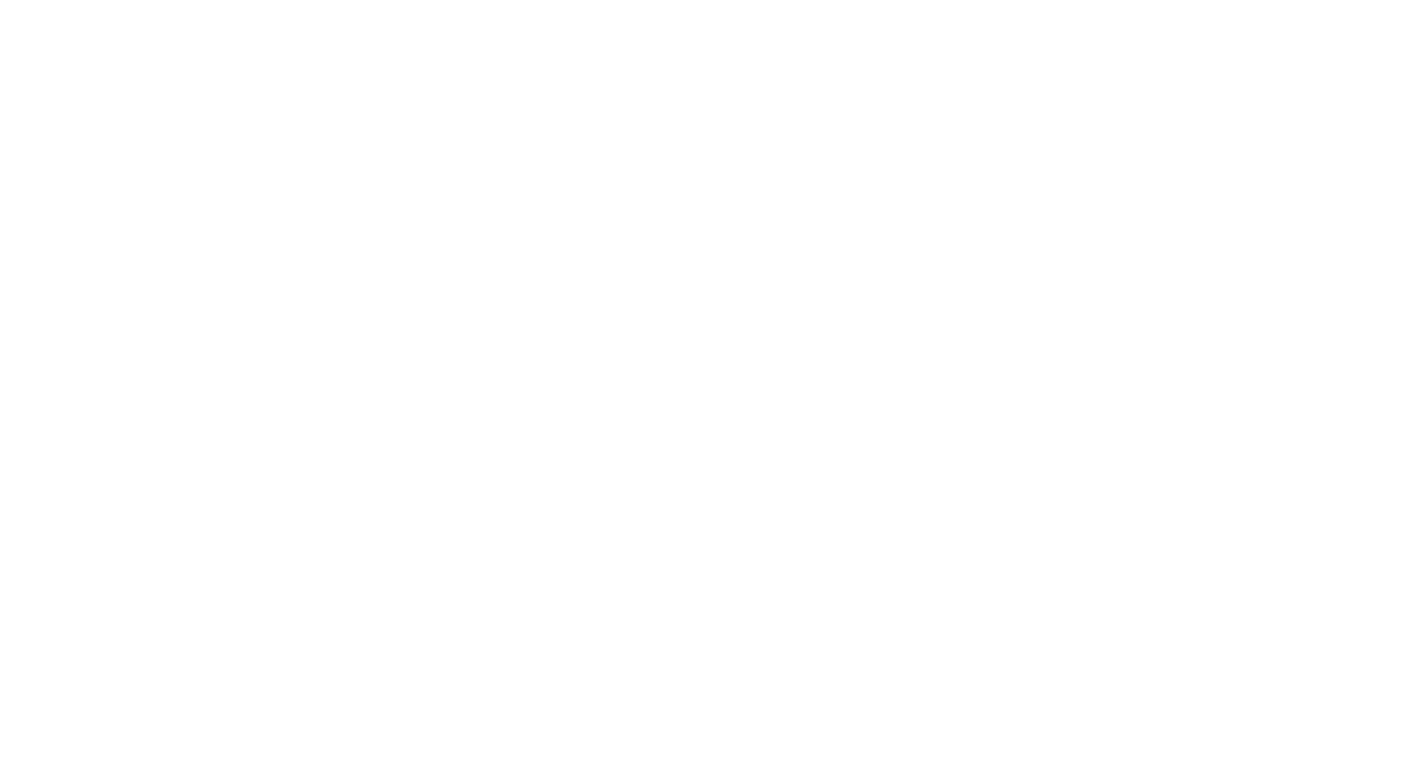
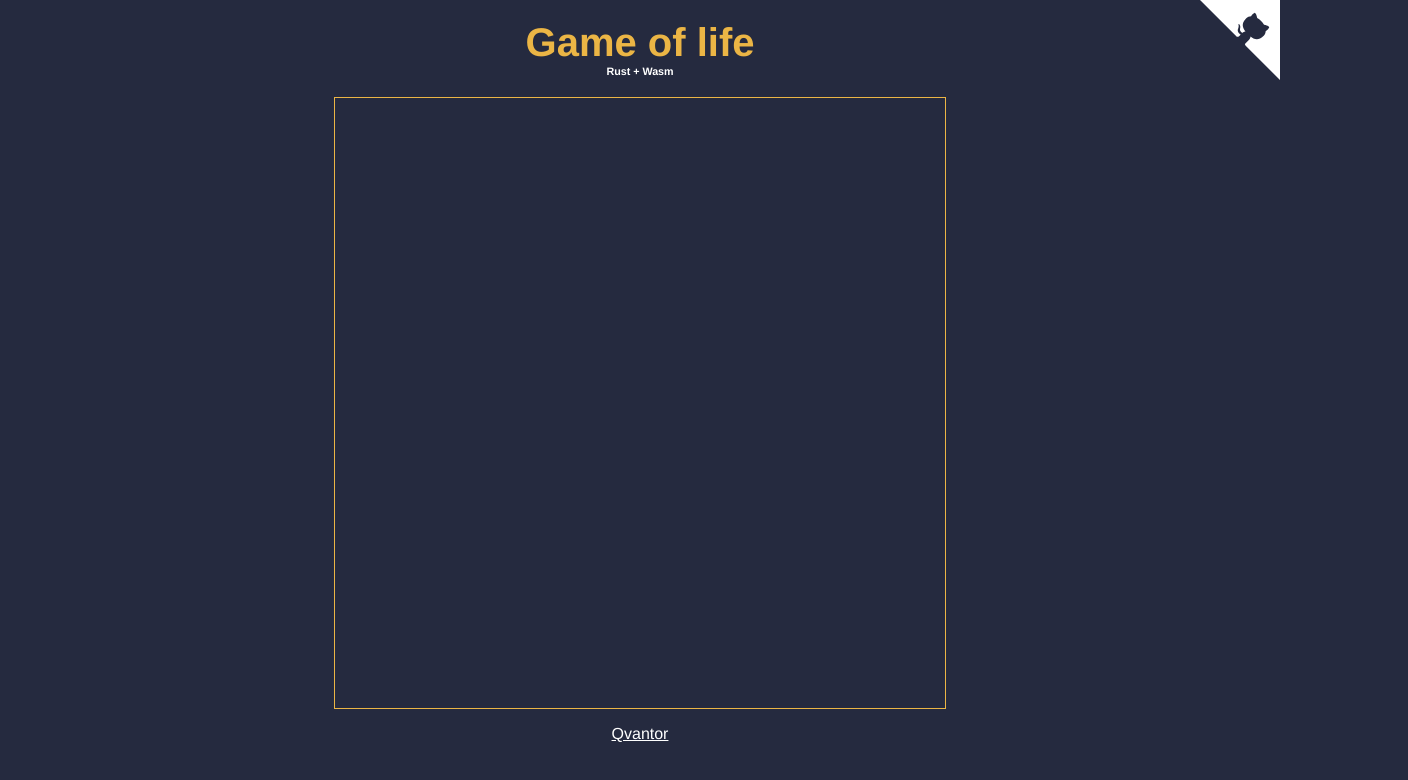
Before and after one commit to qvantor/life-wasm, a website built with webpack: page index.html in a window 1280 px wide. Shown: the top 780 px of the page, 1408 px wide, since content can reach past the window. Built offline with nearby package versions, Linux system fonts and the light colour scheme.

Commit message:
main thread optimized and colors changed

```diff
--- a/Cargo.toml
+++ b/Cargo.toml
@@ -16,6 +16,7 @@ rand = { version = "0.7.2", features = ["wasm-bindgen"] }
 version = "0.3.4"
 features = [
   'CanvasRenderingContext2d',
+  'CanvasGradient',
   'Document',
   'Element',
   'HtmlCanvasElement',
--- a/index.html
+++ b/index.html
@@ -1,8 +1,84 @@
-<html>
-  <head>
-    <meta content="text/html;charset=utf-8" http-equiv="Content-Type"/>
-  </head>
-  <body>
-    <canvas id="canvas" height="1700" width="1400" />
-  </body>
+<!doctype html>
+<html lang="en">
+<head>
+  <meta content="text/html;charset=utf-8" http-equiv="Content-Type" />
+  <meta name="viewport" content="width=device-width,initial-scale=1,shrink-to-fit=no">
+  <link rel="shortcut icon" href="/favicon.ico">
+  <title>Game of life</title>
+</head>
+<style>
+  body {
+    font-family: 'Helvetica', 'Arial', sans-serif;
+    margin: 0;
+    background: #252a3f;
+    text-align: center;
+  }
+
+  h1 {
+    color: #ebb545;
+    font-weight: bold;
+    font-size: 40px;
+    margin: 20px 0 0;
+  }
+
+  h6 {
+    color: white;
+    margin: 0 0 20px;
+  }
+
+  #canvas {
+    margin: 0 auto;
+    display: block;
+    border: 1px solid #ebb545;
+  }
+
+  p {
+    color: white;
+  }
+
+  a {
+    color: white;
+  }
+</style>
+<body>
+<h1>Game of life</h1>
+<h6>Rust + Wasm</h6>
+<canvas id="canvas" height="610" width="610"></canvas>
+<p><a href='https://github.com/qvantor' target='_blank'>Qvantor</a></p>
+<a href="https://github.com/qvantor/life-wasm" target='_blank' class="github-corner" aria-label="View source on GitHub">
+  <svg width="80" height="80" viewBox="0 0 250 250"
+       style="fill:#fff; color:#252a3f; position: absolute; top: 0; border: 0; right: 0;" aria-hidden="true">
+    <path d="M0,0 L115,115 L130,115 L142,142 L250,250 L250,0 Z"></path>
+    <path d="M128.3,109.0 C113.8,99.7 119.0,89.6 119.0,89.6 C122.0,82.7 120.5,78.6 120.5,78.6 C119.2,72.0 123.4,76.3 123.4,76.3 C127.3,80.9 125.5,87.3 125.5,87.3 C122.9,97.6 130.6,101.9 134.4,103.2"
+          fill="currentColor" style="transform-origin: 130px 106px;" class="octo-arm"></path>
+    <path d="M115.0,115.0 C114.9,115.1 118.7,116.5 119.8,115.4 L133.7,101.6 C136.9,99.2 139.9,98.4 142.2,98.6 C133.8,88.0 127.5,74.4 143.8,58.0 C148.5,53.4 154.0,51.2 159.7,51.0 C160.3,49.4 163.2,43.6 171.4,40.1 C171.4,40.1 176.1,42.5 178.8,56.2 C183.1,58.6 187.2,61.8 190.9,65.4 C194.5,69.0 197.7,73.2 200.1,77.6 C213.8,80.2 216.3,84.9 216.3,84.9 C212.7,93.1 206.9,96.0 205.4,96.6 C205.1,102.4 203.0,107.8 198.3,112.5 C181.9,128.9 168.3,122.5 157.7,114.1 C157.9,116.9 156.7,120.9 152.7,124.9 L141.0,136.5 C139.8,137.7 141.6,141.9 141.8,141.8 Z"
+          fill="currentColor" class="octo-body"></path>
+  </svg>
+</a>
+<style>.github-corner:hover .octo-arm {
+  animation: octocat-wave 560ms ease-in-out
+}
+
+@keyframes octocat-wave {
+  0%, 100% {
+    transform: rotate(0)
+  }
+  20%, 60% {
+    transform: rotate(-25deg)
+  }
+  40%, 80% {
+    transform: rotate(10deg)
+  }
+}
+
+@media (max-width: 500px) {
+  .github-corner:hover .octo-arm {
+    animation: none
+  }
+
+  .github-corner .octo-arm {
+    animation: octocat-wave 560ms ease-in-out
+  }
+}</style>
+</body>
 </html>
--- a/index.js
+++ b/index.js
@@ -1,7 +1,3 @@
 // For more comments about what's going on here, check out the `hello_world`
 // example.
 const rust = import('./pkg')
-
-rust
-  .then(wasm => {
-  })
```
Also changed, not shown: favicon.ico (added), 1 other file.
